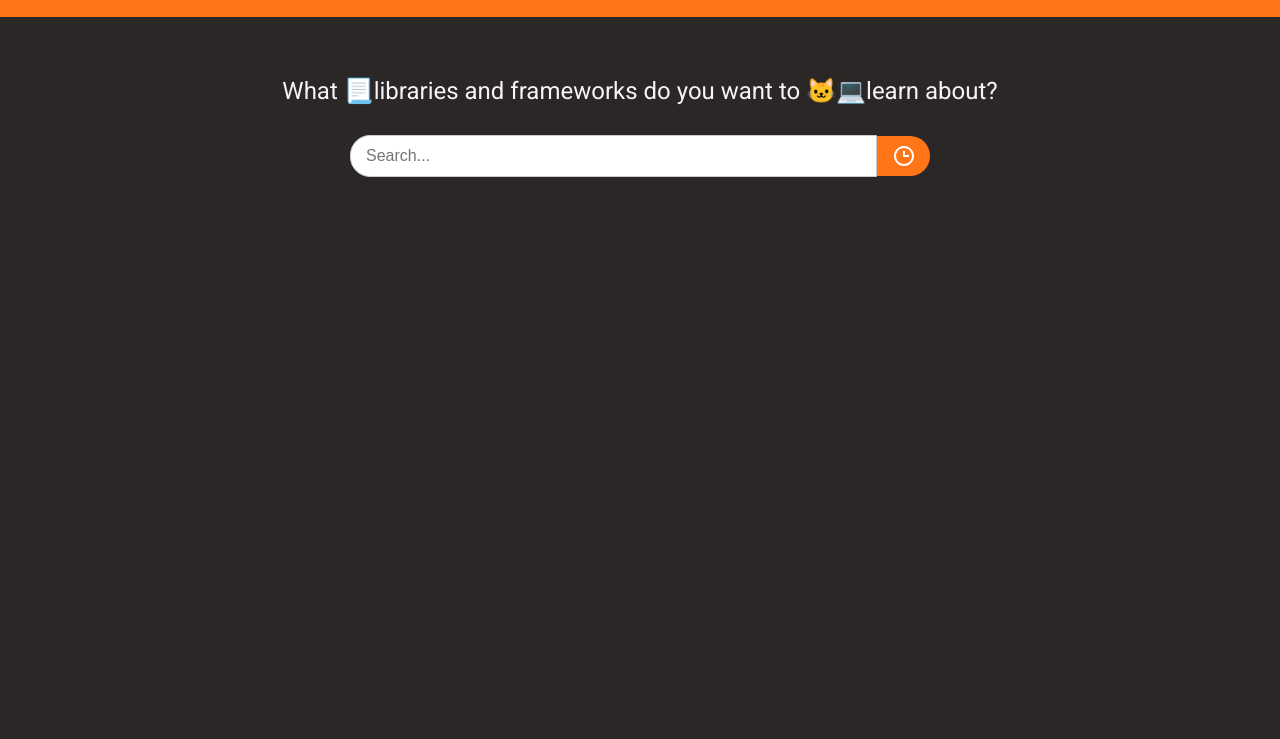
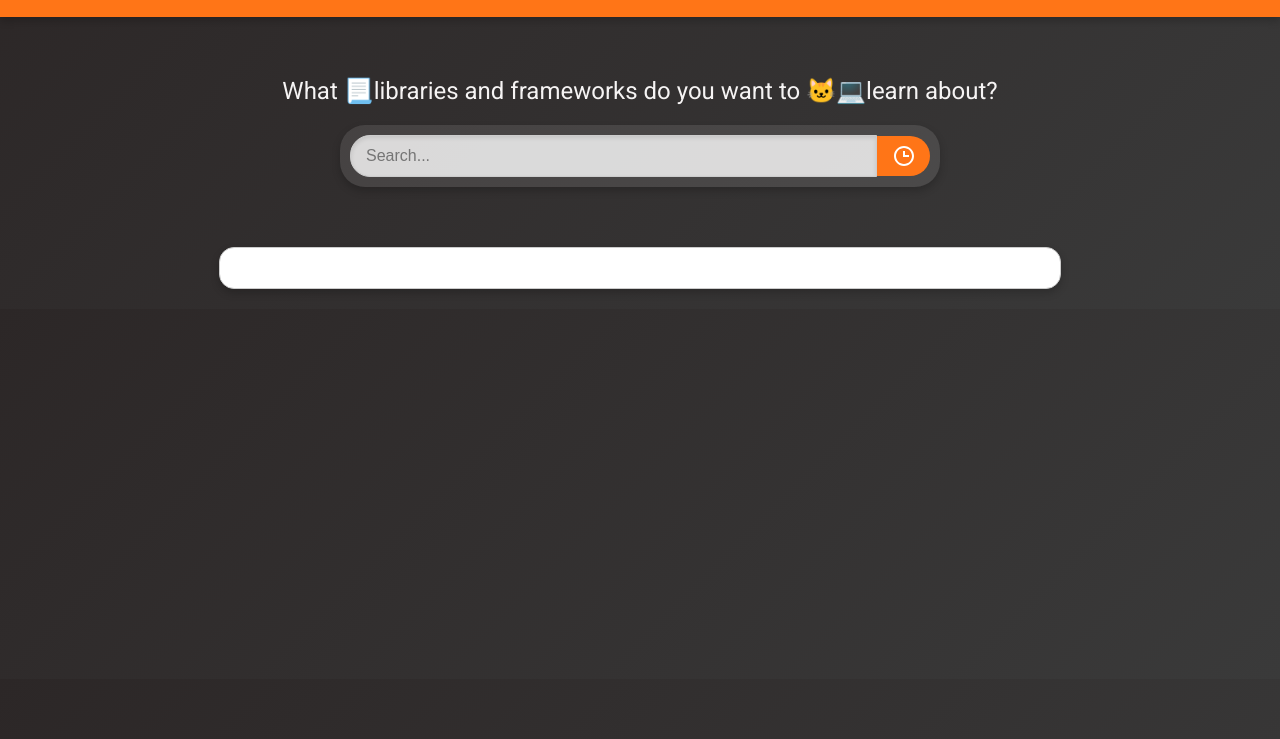
Before and after one commit to ZaakirDev/Docify, a plain HTML site: page Frontend/index.html in a window 1280 px wide. Shown: the part 61-800 px from the top of the page. Drawn offline with nearby package versions, Linux system fonts and the light colour scheme.

Commit message:
Made it look better

```diff
--- a/Frontend/index.css
+++ b/Frontend/index.css
@@ -4,7 +4,7 @@ body {
     font-family: 'Roboto', sans-serif;
     margin: 0;
     padding: 0;
-    background-color: #2C2727;
+    background: linear-gradient(135deg, #2C2727 0%, #3a3a3a 100%);
     color: #F6F4F4;
     text-align: center;
 }
@@ -13,6 +13,7 @@ header {
     padding: 20px;
     background-color: #FF7517;
     color: white;
+    box-shadow: 0 4px 8px rgba(0, 0, 0, 0.2);
 }
 
 header h1 {
@@ -38,6 +39,9 @@ main {
     margin: 0 auto;
     padding: 10px;
     box-sizing: border-box;
+    background: rgba(255, 255, 255, 0.1);
+    border-radius: 25px;
+    box-shadow: 0 4px 8px rgba(0, 0, 0, 0.2);
 }
 
 .search-input {
@@ -49,6 +53,9 @@ main {
     padding: 0 15px;
     outline: none;
     font-size: 16px;
+    background-color: rgba(255, 255, 255, 0.8);
+    color: #333;
+    box-shadow: inset 0 2px 4px rgba(0, 0, 0, 0.1);
 }
 
 .search-button {
@@ -61,6 +68,7 @@ main {
     align-items: center;
     justify-content: center;
     cursor: pointer;
+    transition: background-color 0.3s ease;
 }
 
 .search-button svg {
@@ -71,9 +79,14 @@ main {
     background-color: #e66b15;
 }
 
-.DocViewer{
-    background-color: #e66b15;
+.DocViewer {
+    background-color: #fff;
     border-radius: 15px;
-    border-color: transparent;
+    border: 1px solid #ccc;
     text-align: left;
+    padding: 20px;
+    margin: 20px auto;
+    max-width: 800px;
+    box-shadow: 0 4px 8px rgba(0, 0, 0, 0.2);
+    color: #333;
 }
--- a/Frontend/index.html
+++ b/Frontend/index.html
@@ -19,7 +19,7 @@
             <div class="search-bar">
                 <input type="text" placeholder="Search..." class="search-input" id="search-bar">
                 <button class="search-button">
-                    <svg xmlns="http://www.w3.org/2000/svg" height="24px" viewBox="0 0 24 24" width="24px" fill="#ffffff">
+                    <svg xmlns="http://www.w3.org/2000/svg" height="24px" viewBox="0 0 24 24" width="24px">
                         <path d="M0 0h24v24H0z" fill="none"/>
                         <path d="M12 2C6.48 2 2 6.48 2 12s4.48 10 10 10 10-4.48 10-10S17.52 2 12 2zm0 18c-4.41 0-8-3.59-8-8s3.59-8 8-8 8 3.59 8 8-3.59 8-8 8zm1-13h-2v6h6v-2h-4z"/>
                     </svg>
@@ -28,15 +28,13 @@
         </section>
     </main>
 
+    <!-- Do not remove this div. It is needed to display the loading message.-->
     <div id="loading-bar">
-        <h2>
-
-        </h2>
+        <h2></h2>
     </div>
 
-    <div class="DocViewer" id="viewer">
-
-    </div>
+    <!-- Do not remove this div. it is important as it displays the response -->
+    <div class="DocViewer" id="viewer"></div>
 
     <script src="index.js"></script>
 </body>
--- a/Frontend/index.js
+++ b/Frontend/index.js
@@ -32,7 +32,7 @@ const btn = document.querySelector('button');
 
 btn.onclick = async () => {
     const s = GetSearch();
-    document.getElementById("loading-bar").innerHTML = "🏄Hang in there... Almost there...👨‍💻";
+    document.getElementById("loading-bar").innerHTML = "🏄‍♂️Loading response. This will take a minute⏱️...";
     // alert("Please wait for a few seconds till the ✨AI✨ returns its response 🐱‍💻.");
     const response = await SendRequest(s);
     DisplayResponse(response);
```
